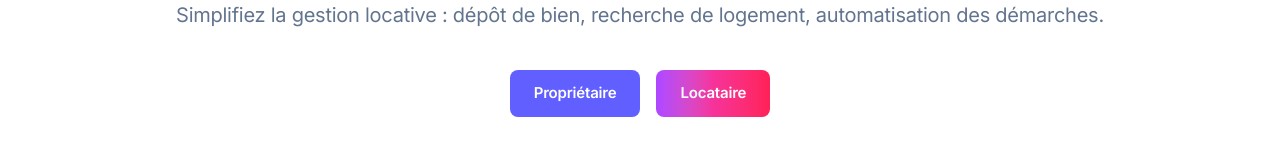
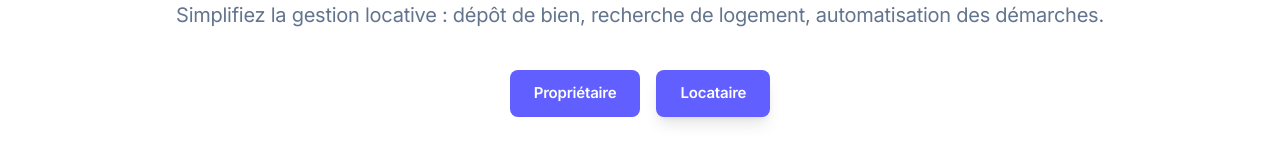
Before and after one commit to mikaelpackowski/locaflow, a Next.js app: page / in a window 1280 px wide. Shown: the part 216-383 px from the top of the page. Built offline with nearby package versions, Linux system fonts and the light colour scheme; grey boxes are pictures that could not be loaded.

Commit message:
Update hero-home.tsx

```diff
--- a/components/hero-home.tsx
+++ b/components/hero-home.tsx
@@ -19,12 +19,13 @@ export default function Hero() {
               Propriétaire
             </a>
 
-            <a
-              className="inline-flex items-center justify-center gap-2 rounded-lg bg-gradient-to-r from-purple-500 via-pink-500 to-rose-500 px-6 py-3 text-white font-semibold hover:from-purple-600 hover:to-rose-600 transition"
-              href="/auth/login?role=tenant"
-            >
-              Locataire
-            </a>
+          <a
+  className="inline-flex items-center justify-center gap-2 rounded-lg bg-indigo-500 px-6 py-3 text-white font-semibold shadow-lg hover:bg-indigo-600 transition"
+  href="/auth/login?role=tenant"
+>
+  Locataire
+</a>
+
           </div>
 
           {/* ✅ Bloc vidéo activé */}
```
